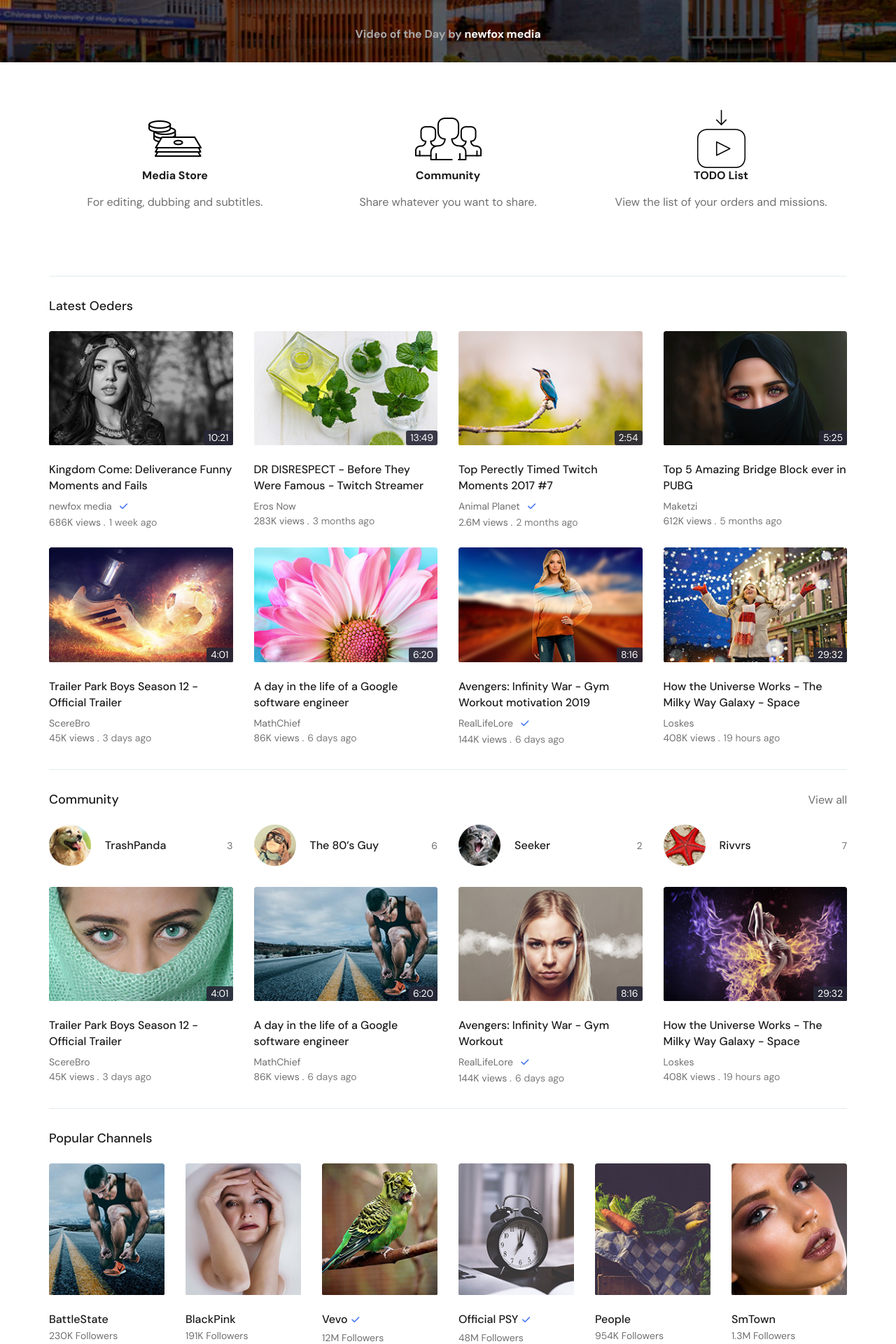
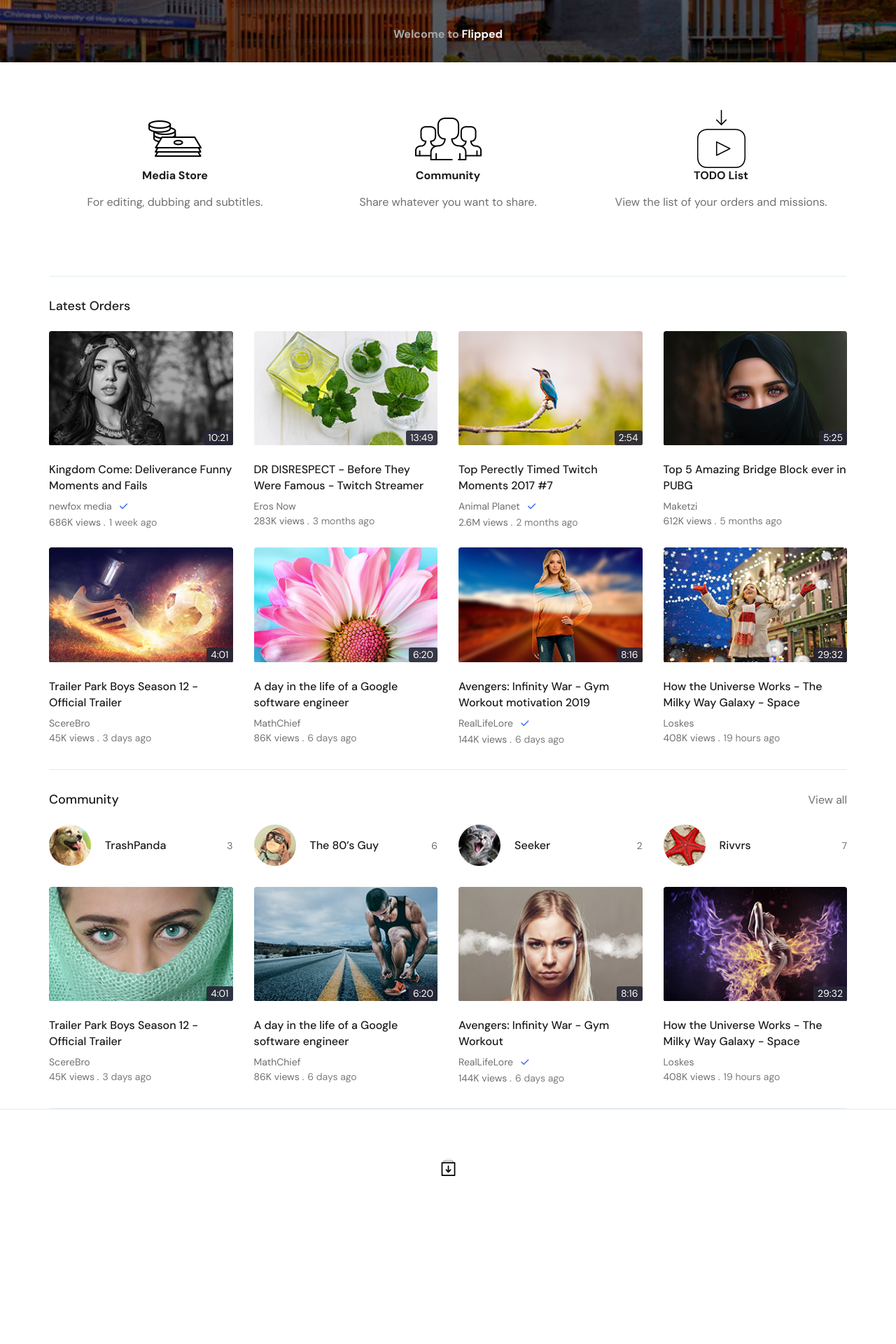
Before and after one commit to zhe0328/CSC4001-backend, a Django app: page /homepage in a window 1280 px wide. Shown: the part 600-2520 px from the top of the page at 70% size. After the commit the page ends 2280 px from the top, so only its background shows below. Run offline with Django 3.2, Linux system fonts and the light colour scheme; some libraries are stand-ins or nearby versions.

Commit message:
ty modified

```diff
--- a/static/templates/index.html
+++ b/static/templates/index.html
@@ -374,9 +374,9 @@
 			<div class="container">
 				<div class="banner-text">
 					<h2>Inspiring Video, Intellectual Property</h2>
-					<a href="#" title="">Post Orders</a>
+					<a href="/upload_video" title="">Post Orders</a>
 				</div><!--banner-text end-->
-				<h3 class="headline">Video of the Day by <a href="#" title="">newfox media</a></h3>
+				<h3 class="headline">Welcome to <a href="#" title="">Flipped</a></h3>
 			</div>
 		</section><!--banner-section end-->
 
@@ -415,13 +415,13 @@
 			<div class="vidz-row">
 				<div class="container">
 					<div class="vidz_sec">
-						<h3>Latest Oeders</h3>
+						<h3>Latest Orders</h3>
 						<div class="vidz_list">
 							<div class="row">
 								<div class="col-lg-3 col-md-6 col-sm-6 col-6 full_wdth">
 									<div class="videoo">
 										<div class="vid_thumbainl">
-											<a href="single_video_page.html" title="">
+											<a href="/trade_video" title="">
 												<img src="{% static 'images/resources/vide1.png' %}" alt="">
 												<span class="vid-time">10:21</span>
 												<span class="watch_later">
@@ -430,8 +430,8 @@
 											</a>
 										</div><!--vid_thumbnail end-->
 										<div class="video_info">
-											<h3><a href="single_video_page.html" title="">Kingdom Come: Deliverance Funny Moments and Fails</a></h3>
-											<h4><a href="Single_Channel_Home.html" title="">newfox media</a> <span class="verify_ic"><i class="icon-tick"></i></span></h4>
+											<h3><a href="/trade_video" title="">Kingdom Come: Deliverance Funny Moments and Fails</a></h3>
+											<h4><a href="/trade_video" title="">newfox media</a> <span class="verify_ic"><i class="icon-tick"></i></span></h4>
 											<span>686K views .<small class="posted_dt">1 week ago</small></span>
 										</div>
 									</div><!--videoo end-->
@@ -439,7 +439,7 @@
 								<div class="col-lg-3 col-md-6 col-sm-6 col-6 full_wdth">
 									<div class="videoo">
 										<div class="vid_thumbainl">
-											<a href="single_video_page.html" title="">
+											<a href="/trade_video" title="">
 												<img src="{% static 'images/resources/vide2.png' %}" alt="">
 												<span class="vid-time">13:49</span>
 												<span class="watch_later">
@@ -448,7 +448,7 @@
 											</a>
 										</div><!--vid_thumbnail end-->
 										<div class="video_info">
-											<h3><a href="single_video_page.html" title="">DR DISRESPECT - Before They Were Famous - Twitch Streamer</a></h3>
+											<h3><a href="/trade_video" title="">DR DISRESPECT - Before They Were Famous - Twitch Streamer</a></h3>
 											<h4><a href="Single_Channel_Home.html" title="">Eros Now</a> </h4>
 											<span>283K views .<small class="posted_dt">3 months ago</small></span>
 										</div>
@@ -457,7 +457,7 @@
 								<div class="col-lg-3 col-md-6 col-sm-6 col-6 full_wdth">
 									<div class="videoo">
 										<div class="vid_thumbainl">
-											<a href="single_video_page.html" title="">
+											<a href="/trade_video" title="">
 												<img src="{% static 'images/resources/vide3.png' %}" alt="">
 												<span class="vid-time">2:54</span>
 												<span class="watch_later">
@@ -466,7 +466,7 @@
 											</a>
 										</div><!--vid_thumbnail end-->
 										<div class="video_info">
-											<h3><a href="single_video_page.html" title="">Top Perectly Timed Twitch Moments 2017 #7</a></h3>
+											<h3><a href="/trade_video" title="">Top Perectly Timed Twitch Moments 2017 #7</a></h3>
 											<h4><a href="Single_Channel_Home.html" title="">Animal Planet</a> <span class="verify_ic"><i class="icon-tick"></i></span></h4>
 											<span>2.6M views .<small class="posted_dt">2 months ago</small></span>
 										</div>
@@ -475,7 +475,7 @@
 								<div class="col-lg-3 col-md-6 col-sm-6 col-6 full_wdth">
 									<div class="videoo">
 										<div class="vid_thumbainl">
-											<a href="single_video_page.html" title="">
+											<a href="/trade_video" title="">
 												<img src="{% static 'images/resources/vide4.png' %}" alt="">
 												<span class="vid-time">5:25</span>
 												<span class="watch_later">
@@ -484,7 +484,7 @@
 											</a>
 										</div><!--vid_thumbnail end-->
 										<div class="video_info">
-											<h3><a href="single_video_page.html" title="">Top 5 Amazing Bridge Block ever in PUBG</a></h3>
+											<h3><a href="/trade_video" title="">Top 5 Amazing Bridge Block ever in PUBG</a></h3>
 											<h4><a href="Single_Channel_Home.html" title="">Maketzi</a> </h4>
 											<span>612K views .<small class="posted_dt">5 months ago</small></span>
 										</div>
@@ -493,7 +493,7 @@
 								<div class="col-lg-3 col-md-6 col-sm-6 col-6 full_wdth">
 									<div class="videoo">
 										<div class="vid_thumbainl">
-											<a href="single_video_page.html" title="">
+											<a href="/trade_video" title="">
 												<img src="{% static 'images/resources/vide5.png' %}" alt="">
 												<span class="vid-time">4:01</span>
 												<span class="watch_later">
@@ -502,7 +502,7 @@
 											</a>
 										</div><!--vid_thumbnail end-->
 										<div class="video_info">
-											<h3><a href="single_video_page.html" title="">Trailer Park Boys Season 12 - Official Trailer</a></h3>
+											<h3><a href="/trade_video" title="">Trailer Park Boys Season 12 - Official Trailer</a></h3>
 											<h4><a href="Single_Channel_Home.html" title="">ScereBro</a> </h4>
 											<span>45K views .<small class="posted_dt">3 days ago</small></span>
 										</div>
@@ -511,7 +511,7 @@
 								<div class="col-lg-3 col-md-6 col-sm-6 col-6 full_wdth">
 									<div class="videoo">
 										<div class="vid_thumbainl">
-											<a href="single_video_page.html" title="">
+											<a href="/trade_video" title="">
 												<img src="{% static 'images/resources/vide6.png' %}" alt="">
 												<span class="vid-time">6:20</span>
 												<span class="watch_later">
@@ -520,7 +520,7 @@
 											</a>
 										</div><!--vid_thumbnail end-->
 										<div class="video_info">
-											<h3><a href="single_video_page.html" title="">A day in the life of a Google software engineer</a></h3>
+											<h3><a href="/trade_video" title="">A day in the life of a Google software engineer</a></h3>
 											<h4><a href="Single_Channel_Home.html" title="">MathChief</a> </h4>
 											<span>86K views .<small class="posted_dt">6 days ago</small></span>
 										</div>
@@ -529,7 +529,7 @@
 								<div class="col-lg-3 col-md-6 col-sm-6 col-6 full_wdth">
 									<div class="videoo">
 										<div class="vid_thumbainl">
-											<a href="single_video_page.html" title="">
+											<a href="/trade_video" title="">
 												<img src="{% static 'images/resources/vide7.png' %}" alt="">
 												<span class="vid-time">8:16</span>
 												<span class="watch_later">
@@ -538,7 +538,7 @@
 											</a>
 										</div><!--vid_thumbnail end-->
 										<div class="video_info">
-											<h3><a href="single_video_page.html" title="">Avengers: Infinity War - Gym Workout motivation 2019</a></h3>
+											<h3><a href="/trade_video" title="">Avengers: Infinity War - Gym Workout motivation 2019</a></h3>
 											<h4><a href="Single_Channel_Home.html" title="">RealLifeLore</a> <span class="verify_ic"><i class="icon-tick"></i></span></h4>
 											<span>144K views .<small class="posted_dt">6 days ago</small></span>
 										</div>
@@ -547,7 +547,7 @@
 								<div class="col-lg-3 col-md-6 col-sm-6 col-6 full_wdth">
 									<div class="videoo">
 										<div class="vid_thumbainl">
-											<a href="single_video_page.html" title="">
+											<a href="/trade_video" title="">
 												<img src="{% static 'images/resources/vide8.png' %}" alt="">
 												<span class="vid-time">29:32</span>
 												<span class="watch_later">
@@ -556,7 +556,7 @@
 											</a>
 										</div><!--vid_thumbnail end-->
 										<div class="video_info">
-											<h3><a href="single_video_page.html" title="">How the Universe Works - The Milky Way Galaxy - Space</a></h3>
+											<h3><a href="/trade_video" title="">How the Universe Works - The Milky Way Galaxy - Space</a></h3>
 											<h4><a href="Single_Channel_Home.html" title="">Loskes</a></h4>
 											<span>408K views .<small class="posted_dt">19 hours ago</small></span>
 										</div>
@@ -581,12 +581,12 @@
 												<img src="{% static 'images/resources/th1.png' %}" alt="">
 											</div>
 											<div class="vc_info">
-												<h4><a href="Single_Channel_Home.html" title="">TrashPanda</a></h4>
+												<h4><a href="/community_video" title="">TrashPanda</a></h4>
 											</div>
 											<span class="vc-count">3</span>
 										</div>
 										<div class="vid_thumbainl">
-											<a href="single_video_page.html" title="">
+											<a href="/trade_video" title="">
 												<img src="{% static 'images/resources/vide9.png' %}" alt="">
 												<span class="vid-time">4:01</span>
 												<span class="watch_later">
@@ -595,8 +595,8 @@
 											</a>
 										</div><!--vid_thumbnail end-->
 										<div class="video_info">
-											<h3><a href="single_video_page.html" title="">Trailer Park Boys Season 12 - Official Trailer</a></h3>
-											<h4><a href="Single_Channel_Home.html" title="">ScereBro</a> </h4>
+											<h3><a href="/community_video" title="">Trailer Park Boys Season 12 - Official Trailer</a></h3>
+											<h4><a href="/community_video" title="">ScereBro</a> </h4>
 											<span>45K views .<small class="posted_dt">3 days ago</small></span>
 										</div>
 									</div><!--videoo end-->
@@ -608,12 +608,12 @@
 												<img src="{% static 'images/resources/th2.png' %}" alt="">
 											</div>
 											<div class="vc_info">
-												<h4><a href="Single_Channel_Home.html" title="">The 80’s Guy</a></h4>
+												<h4><a href="/community_video" title="">The 80’s Guy</a></h4>
 											</div>
 											<span class="vc-count">6</span>
 										</div>
 										<div class="vid_thumbainl">
-											<a href="single_video_page.html" title="">
+											<a href="/community_video" title="">
 												<img src="{% static 'images/resources/vide10.png' %}" alt="">
 												<span class="vid-time">6:20</span>
 												<span class="watch_later">
@@ -622,8 +622,8 @@
 											</a>
 										</div><!--vid_thumbnail end-->
 										<div class="video_info">
-											<h3><a href="single_video_page.html" title="">A day in the life of a Google software engineer</a></h3>
-											<h4><a href="Single_Channel_Home.html" title="">MathChief</a> </h4>
+											<h3><a href="/community_video" title="">A day in the life of a Google software engineer</a></h3>
+											<h4><a href="/community_video" title="">MathChief</a> </h4>
 											<span>86K views .<small class="posted_dt">6 days ago</small></span>
 										</div>
 									</div><!--videoo end-->
@@ -635,12 +635,12 @@
 												<img src="{% static 'images/resources/th3.png' %}" alt="">
 											</div>
 											<div class="vc_info">
-												<h4><a href="Single_Channel_Home.html" title="">Seeker</a></h4>
+												<h4><a href="/community_video" title="">Seeker</a></h4>
 											</div>
 											<span class="vc-count">2</span>
 										</div>
 										<div class="vid_thumbainl">
-											<a href="single_video_page.html" title="">
+											<a href="/community_video" title="">
 												<img src="{% static 'images/resources/vide11.png' %}" alt="">
 												<span class="vid-time">8:16</span>
 												<span class="watch_later">
@@ -649,8 +649,8 @@
 											</a>
 										</div><!--vid_thumbnail end-->
 										<div class="video_info">
-											<h3><a href="single_video_page.html" title="">Avengers: Infinity War - Gym Workout </a></h3>
-											<h4><a href="Single_Channel_Home.html" title="">RealLifeLore</a> <span class="verify_ic"><i class="icon-tick"></i></span></h4>
+											<h3><a href="/community_video" title="">Avengers: Infinity War - Gym Workout </a></h3>
+											<h4><a href="/community_video" title="">RealLifeLore</a> <span class="verify_ic"><i class="icon-tick"></i></span></h4>
 											<span>144K views .<small class="posted_dt">6 days ago</small></span>
 										</div>
 									</div><!--videoo end-->
@@ -662,12 +662,12 @@
 												<img src="{% static 'images/resources/th4.png' %}" alt="">
 											</div>
 											<div class="vc_info">
-												<h4><a href="Single_Channel_Home.html" title="">Rivvrs</a></h4>
+												<h4><a href="/community_video" title="">Rivvrs</a></h4>
 											</div>
 											<span class="vc-count">7</span>
 										</div>
 										<div class="vid_thumbainl">
-											<a href="single_video_page.html" title="">
+											<a href="/community_video" title="">
 												<img src="{% static 'images/resources/vide12.png' %}" alt="">
 												<span class="vid-time">29:32</span>
 												<span class="watch_later">
@@ -676,8 +676,8 @@
 											</a>
 										</div><!--vid_thumbnail end-->
 										<div class="video_info">
-											<h3><a href="single_video_page.html" title="">How the Universe Works - The Milky Way Galaxy - Space</a></h3>
-											<h4><a href="Single_Channel_Home.html" title="">Loskes</a> </h4>
+											<h3><a href="/community_video" title="">How the Universe Works - The Milky Way Galaxy - Space</a></h3>
+											<h4><a href="/community_video" title="">Loskes</a> </h4>
 											<span>408K views .<small class="posted_dt">19 hours ago</small></span>
 										</div>
 									</div><!--videoo end-->
@@ -688,95 +688,6 @@
 				</div>
 			</div><!--vidz-row end-->
 
-			<div class="vidz-row pop_channels">
-				<div class="container">
-					<div class="vidz_sec">
-						<h3>Popular Channels</h3>
-						<div class="vidz_list">
-							<div class="row">
-								<div class="col-lg-2 col-md-4 col-sm-4 col-6 full_wdth">
-									<div class="videoo">
-										<div class="vid_thumbainl">
-											<a href="Single_Channel_Home.html" title="">
-												<img src="{% static 'images/resources/ch1.jpg' %}" alt="">
-											</a>
-										</div><!--vid_thumbnail end-->
-										<div class="video_info">
-											<h3><a href="Single_Channel_Home.html" title="">BattleState</a></h3>
-											<span>230K Followers</span>
-										</div>
-									</div><!--videoo end-->
-								</div>
-								<div class="col-lg-2 col-md-4 col-sm-4 col-6 full_wdth">
-									<div class="videoo">
-										<div class="vid_thumbainl">
-											<a href="Single_Channel_Home.html" title="">
-												<img src="{% static 'images/resources/ch2.jpg' %}" alt="">
-											</a>
-										</div><!--vid_thumbnail end-->
-										<div class="video_info">
-											<h3><a href="Single_Channel_Home.html" title="">BlackPink</a></h3>
-											<span>191K Followers</span>
-										</div>
-									</div><!--videoo end-->
-								</div>
-								<div class="col-lg-2 col-md-4 col-sm-4 col-6 full_wdth">
-									<div class="videoo">
-										<div class="vid_thumbainl">
-											<a href="Single_Channel_Home.html" title="">
-												<img src="{% static 'images/resources/ch3.jpg' %}" alt="">
-											</a>
-										</div><!--vid_thumbnail end-->
-										<div class="video_info">
-											<h3><a href="Single_Channel_Home.html" title="">Vevo</a> <span class="verify_ic"><i class="icon-tick"></i></span></h3>
-											<span>12M Followers</span>
-										</div>
-									</div><!--videoo end-->
-								</div>
-								<div class="col-lg-2 col-md-4 col-sm-4 col-6 full_wdth">
-									<div class="videoo">
-										<div class="vid_thumbainl">
-											<a href="Single_Channel_Home.html" title="">
-												<img src="{% static 'images/resources/ch4.jpg' %}" alt="">
-											</a>
-										</div><!--vid_thumbnail end-->
-										<div class="video_info">
-											<h3><a href="Single_Channel_Home.html" title="">Official PSY</a> <span class="verify_ic"><i class="icon-tick"></i></span></h3>
-											<span>48M Followers</span>
-										</div>
-									</div><!--videoo end-->
-								</div>
-								<div class="col-lg-2 col-md-4 col-sm-4 col-6 full_wdth">
-									<div class="videoo">
-										<div class="vid_thumbainl">
-											<a href="Single_Channel_Home.html" title="">
-												<img src="{% static 'images/resources/ch5.jpg' %}" alt="">
-											</a>
-										</div><!--vid_thumbnail end-->
-										<div class="video_info">
-											<h3><a href="Single_Channel_Home.html" title="">People</a></h3>
-											<span>954K Followers</span>
-										</div>
-									</div><!--videoo end-->
-								</div>
-								<div class="col-lg-2 col-md-4 col-sm-4 col-6 full_wdth">
-									<div class="videoo">
-										<div class="vid_thumbainl">
-											<a href="Single_Channel_Home.html" title="">
-												<img src="{% static 'images/resources/ch6.jpg' %}" alt="">
-											</a>
-										</div><!--vid_thumbnail end-->
-										<div class="video_info">
-											<h3><a href="Single_Channel_Home.html" title="">SmTown</a></h3>
-											<span>1.3M Followers</span>
-										</div>
-									</div><!--videoo end-->
-								</div>
-							</div>
-						</div><!--vidz_list end-->
-					</div><!--vidz_videos end-->
-				</div>
-			</div><!--vidz-row end-->
 		</section><!--vds-main end-->
 
 		<section class="more_items_sec text-center">
```
